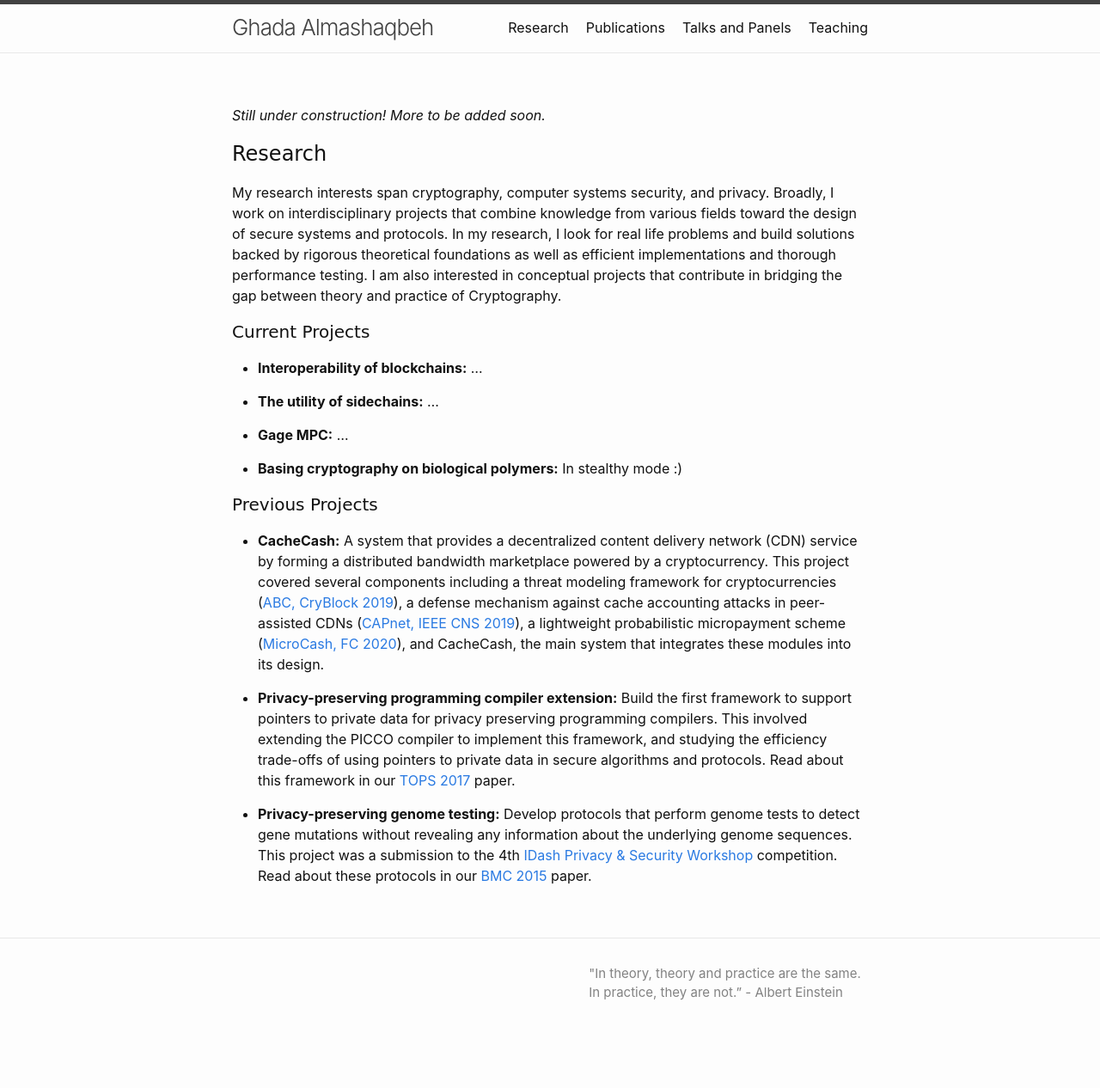
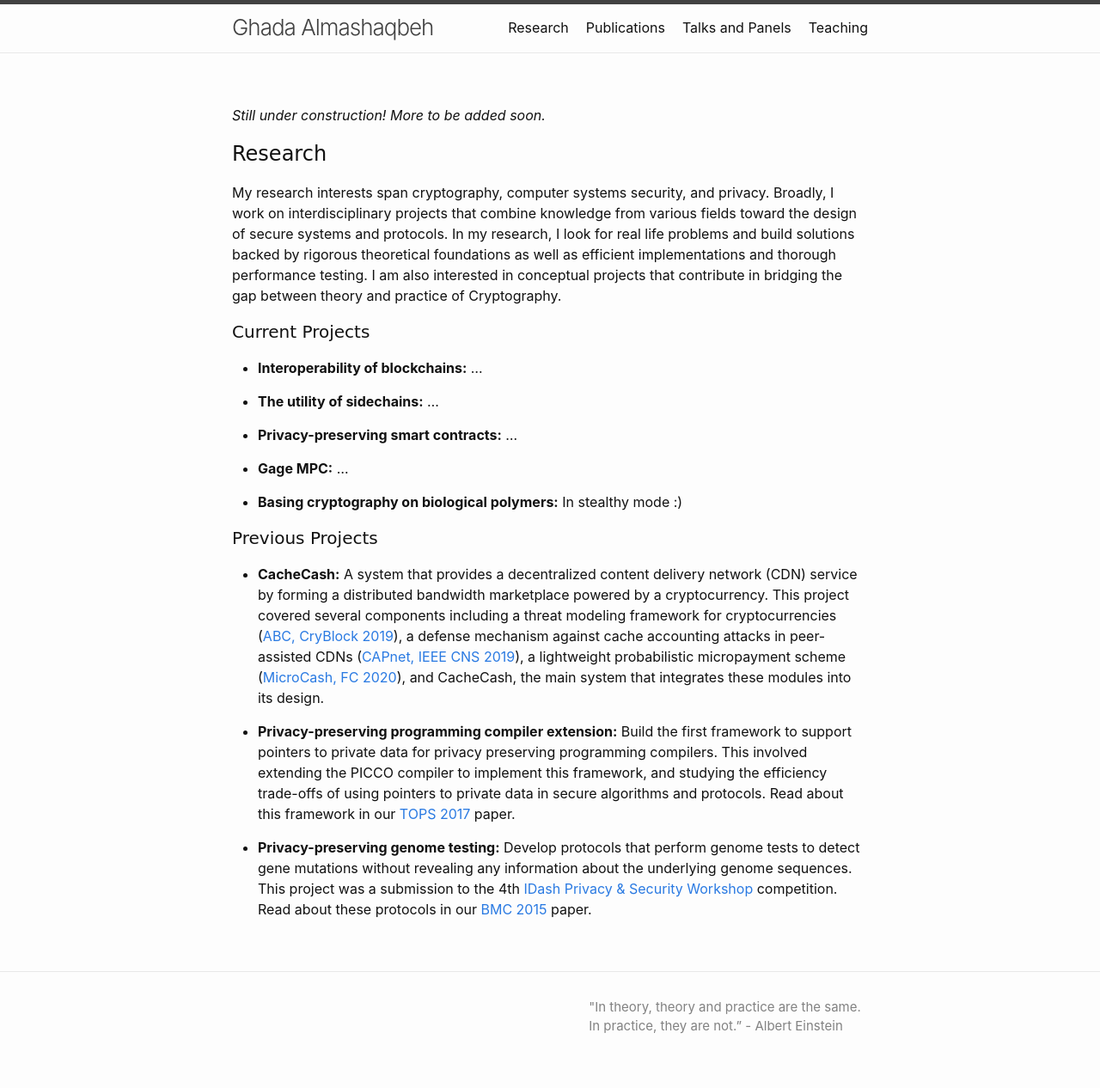
Before and after one commit to GhadaAlmashaqbeh/GhadaAlmashaqbeh.github.io, a Jekyll site: the page built from 01-research.md, in a window 1280 px wide. Shown: the whole page at 86% size. Built offline with Jekyll 4.4.1, drawn with Linux system fonts in a browser that asks for light colours; before the commit the page ends 1227 px from its top, so only the background shows below that.

Commit message:
edit research outline

```diff
--- a/01-research.md
+++ b/01-research.md
@@ -21,6 +21,9 @@ My research interests span cryptography, computer systems security, and privacy.
 * **The utility of sidechains:** ...
 
 
+* **Privacy-preserving smart contracts:** ...
+
+
 * **Gage MPC:** ...
 
 
```
